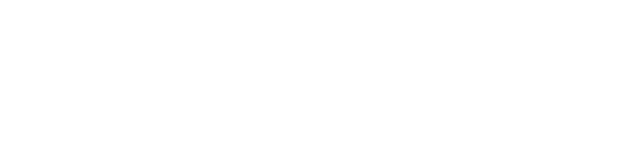
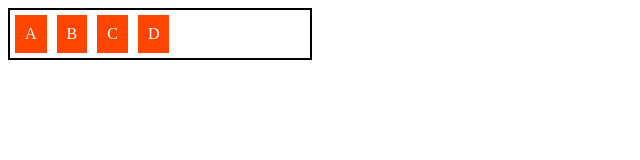
Before and after one commit to ttiago12/posicionando-dio, a plain HTML site: page 7-flex-grow.html in a window 1280 px wide. Shown: the whole page, without its empty margins (0-640 px from the left). Drawn offline with Linux system fonts and the light colour scheme.

Commit message:
Update 7-flex-grow.html

```diff
--- a/7-flex-grow.html
+++ b/7-flex-grow.html
@@ -15,15 +15,25 @@
         .item{
             background-color: orangered;
             margin: 5px;
-            padding: center;
+            padding: 10px;
+            text-align: center;
             color: white;
         }
         .fg-0{
             flex-grow: 0;
         }
+        .fg-1{
+            flex-grow: 1;
+        }
+
     </style>
 </head>
 <body>
-
+    <div class="flex-container">
+        <div class="item fg-0">A</div>
+        <div class="item fg-0">B</div>
+        <div class="item fg-0">C</div>
+        <div class="item fg-0">D</div>
+    </div>
 </body>
 </html>
```
